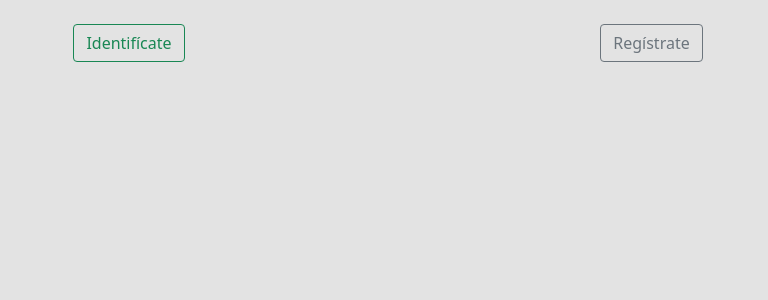
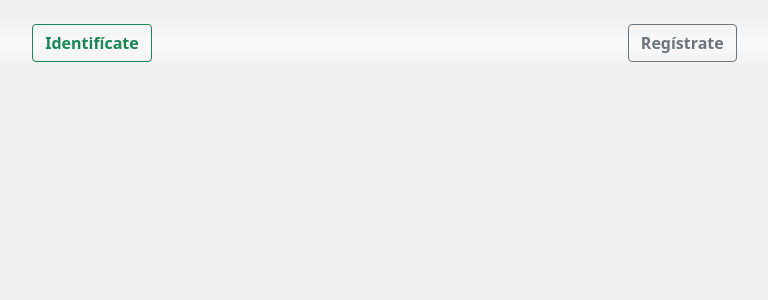
Before and after one commit to AlvarAC1/web_escritos, an Angular app in the folder client/: page / in a window 1280 px wide. Shown: the top 300 px of the page, without its empty margins (226-994 px from the left). Built offline with nearby package versions, Linux system fonts and the light colour scheme.

Commit message:
Persistir el login/ingreso en el localStorage ya sea desde getIdentidad() o desde getToken():

```diff
--- a/client/src/app/app.component.html
+++ b/client/src/app/app.component.html
@@ -1,9 +1,9 @@
 
-<!------------------------------------
--	Si el usuario esta registrado    -
-------------------------------------->
+<!--------------------------------------------------------
+-	DIV TOP BIENVENIDA - Si el usuario esta registrado   -
+--------------------------------------------------------->
 
-<div *ngIf="identidad" class="navigation col-lg-1">
+<div *ngIf="identidad" class="navigation col-lg-1" id="jo">
 	<h1>
   		{{title}}
 	</h1>
@@ -12,21 +12,66 @@
 <div class="clearfix"></div>
 
 <div *ngIf="identidad" class="central col-lg-12 text-center">
-	<p>Hola XxXxXxX</p>
 	<img src="https://s1.1zoom.me/b5050/596/Evening_Forests_Mountains_Firewatch_Campo_Santo_549147_1920x1080.jpg" class="img-fluid" alt="...">
 </div>
 
-<!--------------------------------------
--	Si el usuario no esta registrado   -
---------------------------------------->
+<!---------------------------------------------------------------------------------------
+-	DIV TOP IDENTIFICACION - Opcion con Modal, investigar como cerrar al hacer submit   -
+---------------------------------------------------------------------------------------->
 
-<div *ngIf="!identidad" class="container mt-2">
+<!-- Boton disparo modal
+<button type="button" class="btn btn-outline-success fw-bolder text-center" data-bs-toggle="modal" data-bs-target="#exampleModal">
+  Identifícate
+</button>
+Ventana Modal
+<div *ngIf="!identidad" class="modal fade" id="exampleModal" tabindex="-1" aria-labelledby="exampleModalLabel" aria-hidden="true">
+  <div class="modal-dialog">
+    <div class="modal-content">
+      <div class="modal-header">
+        <h5 class="modal-title" id="exampleModalLabel">Identifícate</h5>
+        <button type="button" class="btn-close" data-bs-dismiss="modal" aria-label="Close"></button>
+      </div>
+      <form #identificateForm="ngForm" (ngSubmit)="onSubmit()"	id="formularioIdentificateEscondido" >
+      <div class="modal-body">
+		<div *ngIf="errorMessage" class="alert alert-danger text-center" role="alert">
+			{{errorMessage}}
+		</div>
+			<div class="form-floating mb-3 bg-light" >
+		 	<input #emailIde="ngModel" [(ngModel)]="usuarioModelo.email" 			name="emailIde" type="email" class="form-control" placeholder="nombre@ejemplo.es" required>
+		  	<label for="floatingInput" focus>Correo electrónico</label>
+		</div>
+		<div class="form-floating mb-3">
+			<input #passwordIde="ngModel" [(ngModel)]="usuarioModelo.password" 		name="passwordIde" type="password" class="form-control" placeholder="Contraseña" required>
+		  	<label for="floatingPassword">Contraseña</label>
+		</div>
+      </div>
+      <div class="modal-footer">
+        <button type="button" class="btn btn-secondary" id="cerrarModal" data-bs-dismiss="modal">Cerrar</button>
+        <input type="submit" class="btn btn-outline-primary rounded-pill fw-bolder font-monospace" name="" value="Enviar">
+      </div>
+      </form>
+    </div>
+  </div>
+</div>
+-->
+
+
+
+
+
+
+
+<!---------------------------------------------------------------
+-	DIV TOP IDENTIFICACION - Si el usuario no esta registrado   -
+---------------------------------------------------------------->
+
+<div *ngIf="!identidad" class="container p-2" id="divIdyReg">
 	<div class="row">
-		<div class="col-1"></div>
+		<div class="col-1" id="a"></div>
 <!-- Seccion Identifícate -->
-		<div class="col-4">
+		<div class="col-4" id="b">
 			<div class="m-3 text-center">
-				<button type="button" class="btn btn-outline-success" data-bs-toggle="collapse" href="#formularioIdentificateEscondido">Identifícate</button>
+				<button type="button" class="btn btn-outline-success fw-bolder" data-bs-toggle="collapse" href="#formularioIdentificateEscondido">Identifícate</button>
 			</div>
 			<div *ngIf="errorMessage" class="alert alert-danger text-center" role="alert">
   				{{errorMessage}}
@@ -45,11 +90,11 @@
 				</div>
 			</form>
 		</div>
-		<div class="col-1"></div>
+		<div class="col-1" id="c"></div>
 <!-- Seccion Registrate -->
-		<div class="col-5">
+		<div class="col-5" id="d">
 			<div class="m-3 text-center">
-				<button type="button" class="btn btn-outline-secondary" data-bs-toggle="collapse" href="#formularioRegistrateEscondido">Regístrate</button>
+				<button type="button" class="btn btn-outline-secondary fw-bolder" data-bs-toggle="collapse" href="#formularioRegistrateEscondido">Regístrate</button>
 			</div>
 
 			<form #registrateForm="ngForm" id="formularioRegistrateEscondido" class="collapse">
@@ -80,7 +125,7 @@
 
 			</form>
 		</div>
-		<div class="col-1"></div>
+		<div class="col-1" id="e"></div>
 
 
 
--- a/client/src/app/app.component.ts
+++ b/client/src/app/app.component.ts
@@ -25,8 +25,14 @@ export class AppComponent implements OnInit{
   	this.usuarioModelo = new UsuarioModelo('','','','','','ROL_USUARIO','');
   }
 
+  //metodo que se ejecuta nada mas cargar la aplicacion
   public ngOnInit(){
 
+  	this.identidad = this._usuarioServicio.getIdentidad();
+  	this.token = this._usuarioServicio.getToken();
+
+  	console.log(this.identidad);
+  	console.log(this.token);
 
   }
 
@@ -47,7 +53,8 @@ export class AppComponent implements OnInit{
 
   			}else{
 
-  				//crear elemento en el localStroage para tener al usuario en sesion
+  				//crear elemento en el localStroage para tener al usuario en sesion, asi lo podremos llamar en cualquier parte de la aplicacion
+  				localStorage.setItem('identidad', JSON.stringify(identidad));
 
   				//conseguimos el token para enviarselo a cada peticion http
 				this._usuarioServicio.ingreso(this.usuarioModelo, 'true').subscribe(
@@ -64,6 +71,7 @@ export class AppComponent implements OnInit{
 				  			}else{
 
 				  				//crear elemento en el localStroage para tener el token disponible
+				  				localStorage.setItem('token', token);
 
 				  				console.log(token);
 				  				console.log(identidad);
@@ -86,17 +94,6 @@ export class AppComponent implements OnInit{
 				  		}
 
 				  	);
-
-
-
-
-
-
-
-
-
-
-
   			}
 
   		},
--- a/client/src/app/servicios/usuario.servicio.ts
+++ b/client/src/app/servicios/usuario.servicio.ts
@@ -7,7 +7,7 @@ import { GLOBAL } from './global';
 @Injectable()
 export class UsuarioServicio{
 
-	public identity;
+	public identidad;
 	public token;
 	public url: string;
 
@@ -34,6 +34,43 @@ export class UsuarioServicio{
 
 	}
 
+	//metodo para recojer del localStorage la identidad
+	getIdentidad(){
+
+		let identidad = JSON.parse(localStorage.getItem('identidad'));
+
+		if(identidad != "undefined"){
+
+			this.identidad = identidad;
+
+		}else{
+
+			this.identidad = null;
+
+		}
+
+		return this.identidad;
+	}
+
+	//metodo para recojer del localStorage el token
+	getToken(){
+
+		let token = localStorage.getItem('token');
+
+		if(token != "undefined"){
+
+			this.token = token;
+
+		}else{
+
+			this.token = null;
+		}
+
+		return this.token;
+	}
+
+
+
 
 
 
--- a/client/src/assets/css/styles.css
+++ b/client/src/assets/css/styles.css
@@ -1,3 +1,9 @@
 body{
-	background: #E3E3E3;
+	background: rgba(240,240,240,1);
 }
+
+#divIdyReg{
+	background: rgb(245,245,245);
+	background: linear-gradient(0deg, rgba(240,240,240,1) 20%, rgba(250,250,250,1) 50%, rgba(240,240,240,1) 80%);
+	min-width: 100%;
+}
```
